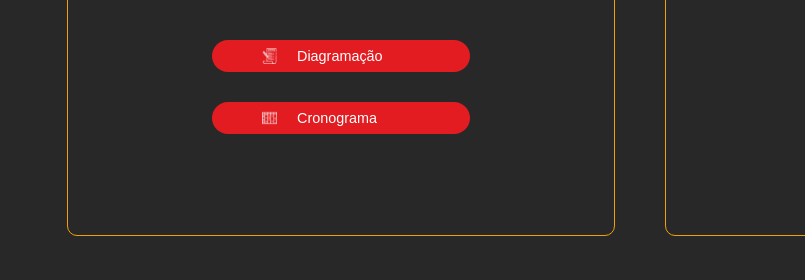
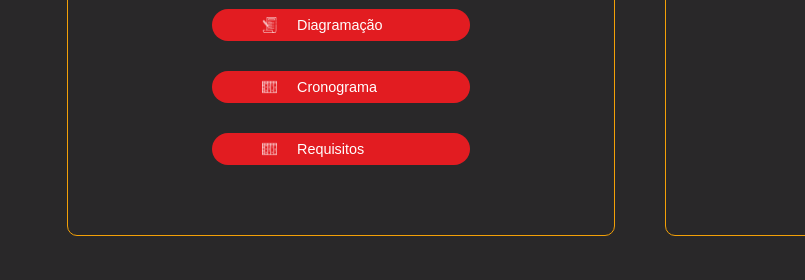
Before and after one commit to idtech10/acompanhamento, a plain HTML site: page index.html in a window 1280 px wide. Shown: the part 980-1260 px from the top of the page, 0-805 px from the left. Drawn offline with Linux system fonts and the light colour scheme.

Commit message:
Adicionado o Levantamento de Requisitos

```diff
--- a/index.html
+++ b/index.html
@@ -59,6 +59,9 @@
             <a href="https://app.clickup.com/37016751/v/f/90130565855" target="_blank" rel="external">
                 <div class="btn"><img src="imagens/cronograma-ico.png" alt="Ícone Cronograma"> Cronograma</div>
             </a>
+            <a href="https://1drv.ms/w/c/95b27fc36b01bf5d/EaTaJiWjzddLoQfWI3PvlX4B7EUXYXOPIfGyJl6Z3aUqvg?e=ftigmO" target="_blank" rel="external">
+                <div class="btn"><img src="imagens/cronograma-ico.png" alt="Ícone Cronograma"> Requisitos</div>
+            </a>
         </div>
         <div class="desenvolvimento">
             <h2>Prototype / Website</h2>
```
